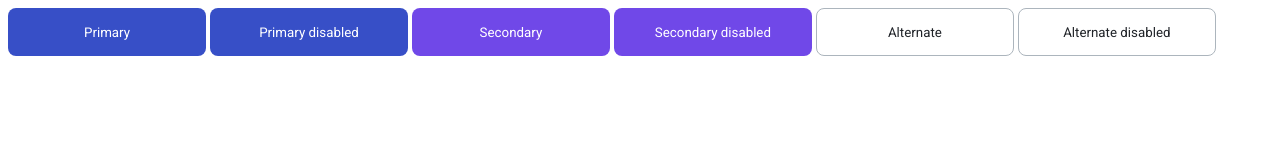
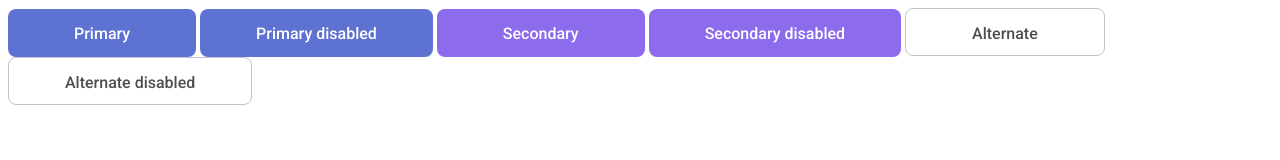
Before and after one commit to js-tasks-ru/htmlcss-20220519_mraleksej, a website: page 03-lection1/01-button/index.html in a window 1280 px wide. Drawn offline with Linux system fonts and the light colour scheme.

Commit message:
add 01-button solution fix

```diff
--- a/03-lection1/01-button/button.css
+++ b/03-lection1/01-button/button.css
@@ -1,16 +1,38 @@
 /* Стилизация кнопки */
 .button{
-    width: 198px;
+    padding: 15px 66px;
     height: 48px;
     border: none;
     border-radius: 8px;
-    color: white;
+    color: var(--white);
+    font-family: 'Roboto';
+    font-style: normal;
+    font-weight: 500;
+    font-size: 16px;
+    line-height: 19px;
+    opacity: .8;
 }
+
+.button:hover{
+    opacity: 1;
+    cursor: pointer;
+    transition: opacity 200ms ease-in-out, background 200ms ease-in-out;
+}
+
 .button_primary{
     background-color: var(--primary);
 }
 
+.button_primary:hover{
+    background-color: var(--primary);
+
+}
+
 .button_secondary{
+    background-color: var(--secondary);
+}
+
+.button_secondary:hover{
     background-color: var(--secondary);
 }
 
@@ -20,15 +42,16 @@
     border: 1px solid var(--grey-3);
 }
 
-.button:active{
-    cursor: pointer;
+.button_alternate:hover{
+    border: 1px solid var(--black);
 }
 
 .button:disabled{
     cursor: not-allowed;
+    padding: 15px 56px;
 }
-
 .button:disabled:hover{
-    transition: opacity 200ms ease-in-out, background 200ms ease-in-out;
+    cursor: not-allowed;
+    padding: 15px 56px;
     opacity: .3;
 }
--- a/03-lection1/01-button/index.html
+++ b/03-lection1/01-button/index.html
@@ -6,11 +6,11 @@
         <link rel="stylesheet" href="./button.css">
     </head>
     <body>
-        <button class="button button_primary" active>Primary</button>
+        <button class="button button_primary">Primary</button>
         <button class="button button_primary" disabled>Primary disabled</button>
-        <button class="button button_secondary" active>Secondary</button>
+        <button class="button button_secondary">Secondary</button>
         <button class="button button_secondary" disabled>Secondary disabled</button>
-        <button class="button button_alternate" active>Alternate</button>
+        <button class="button button_alternate">Alternate</button>
         <button class="button button_alternate" disabled>Alternate disabled</button>
     </body>
 </html>
```
